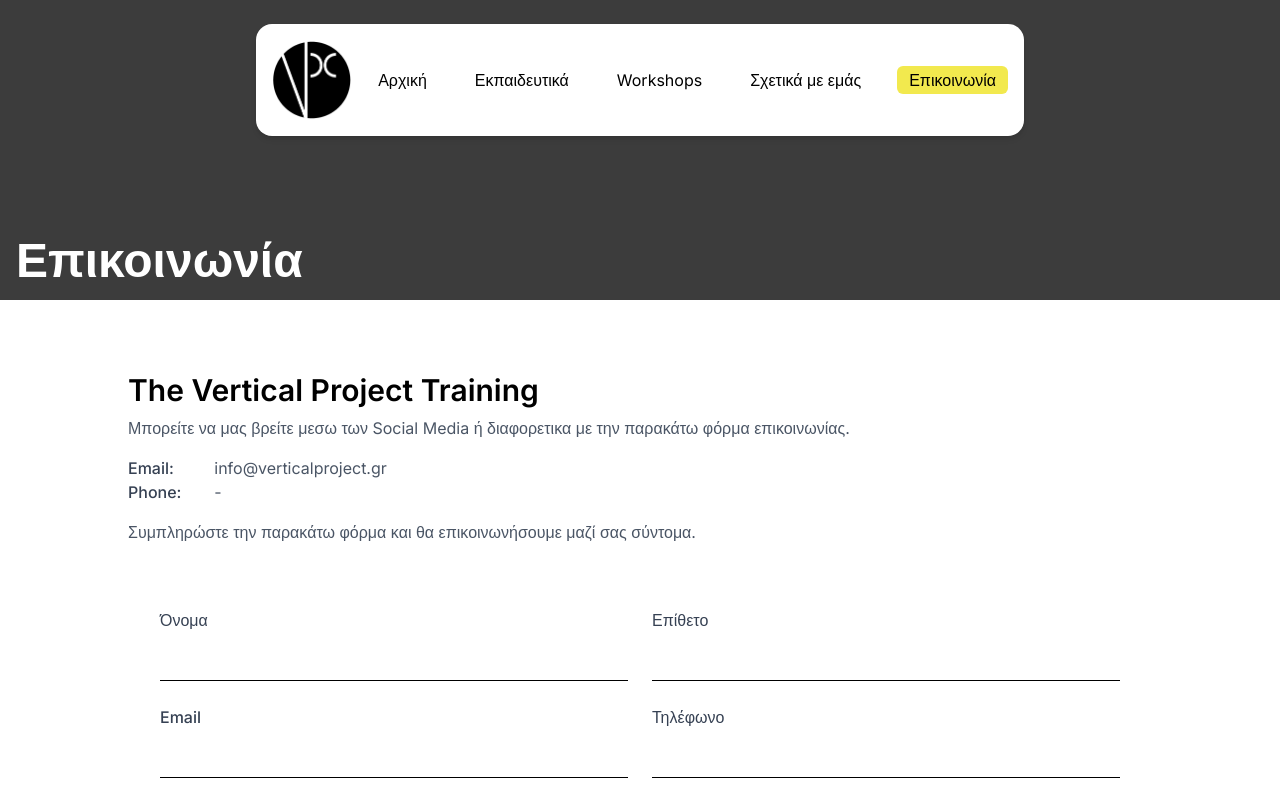
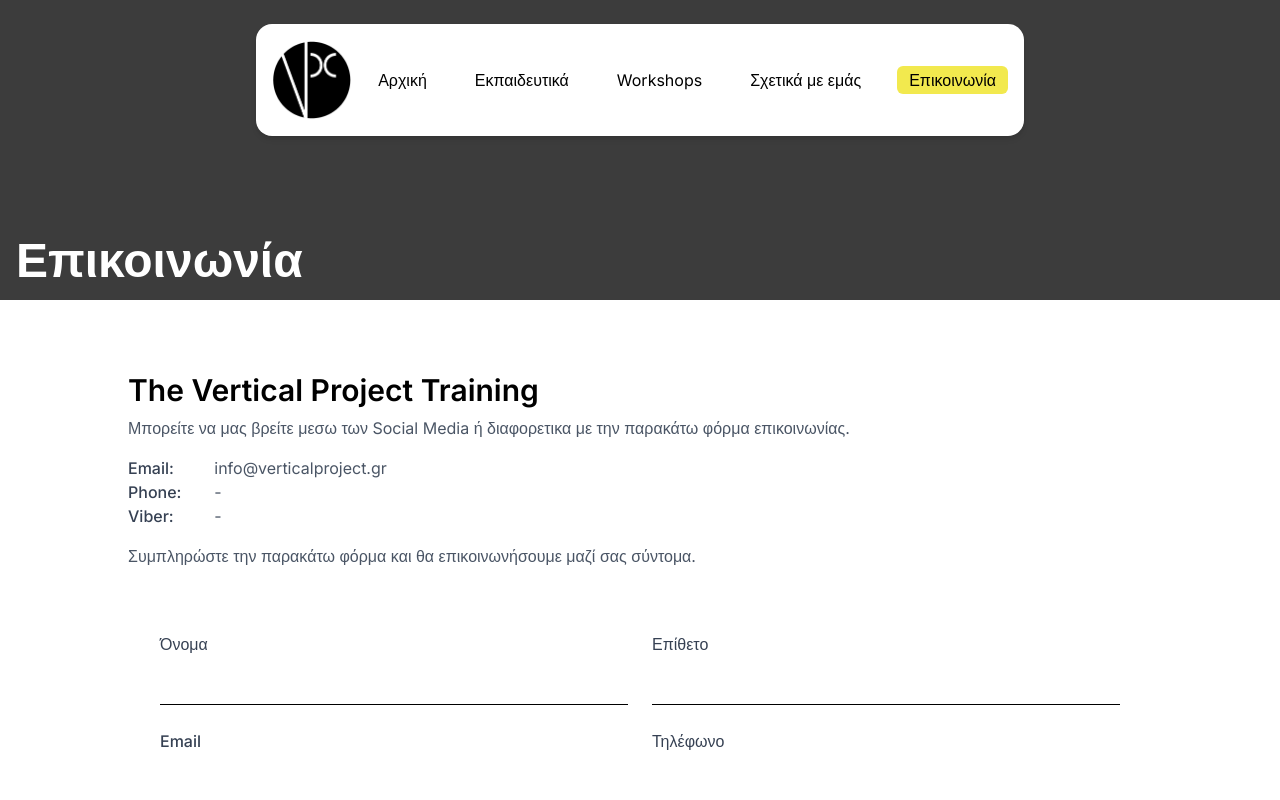
Before and after one commit to Tsagiannoudis/vertical-project, a Next.js app: page /contact in a window 1280 px wide. Shown: the top 800 px of the page. Built offline with nearby package versions, Linux system fonts and the light colour scheme.

Commit message:
add text contact

```diff
--- a/src/components/contact/FormContact.tsx
+++ b/src/components/contact/FormContact.tsx
@@ -78,6 +78,10 @@ export default function FormContact() {
                         </tr>
                         <tr>
                             <td className="w-1/3 text-gray-700 font-medium">Phone:</td>
+                            <td className="text-gray-600"> - </td>
+                        </tr>
+                                                <tr>
+                            <td className="w-1/3 text-gray-700 font-medium">Viber:</td>
                             <td className="text-gray-600"> - </td>
                         </tr>
                     </tbody>
```
